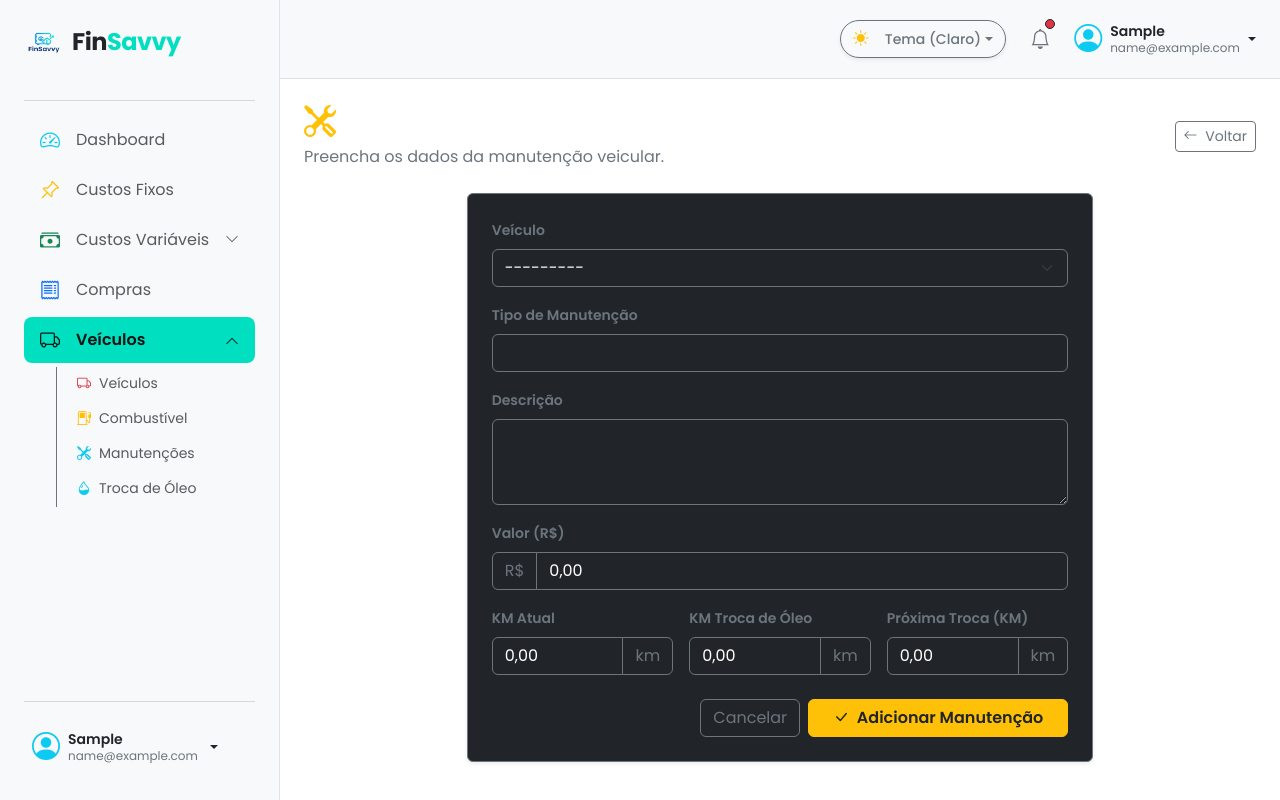
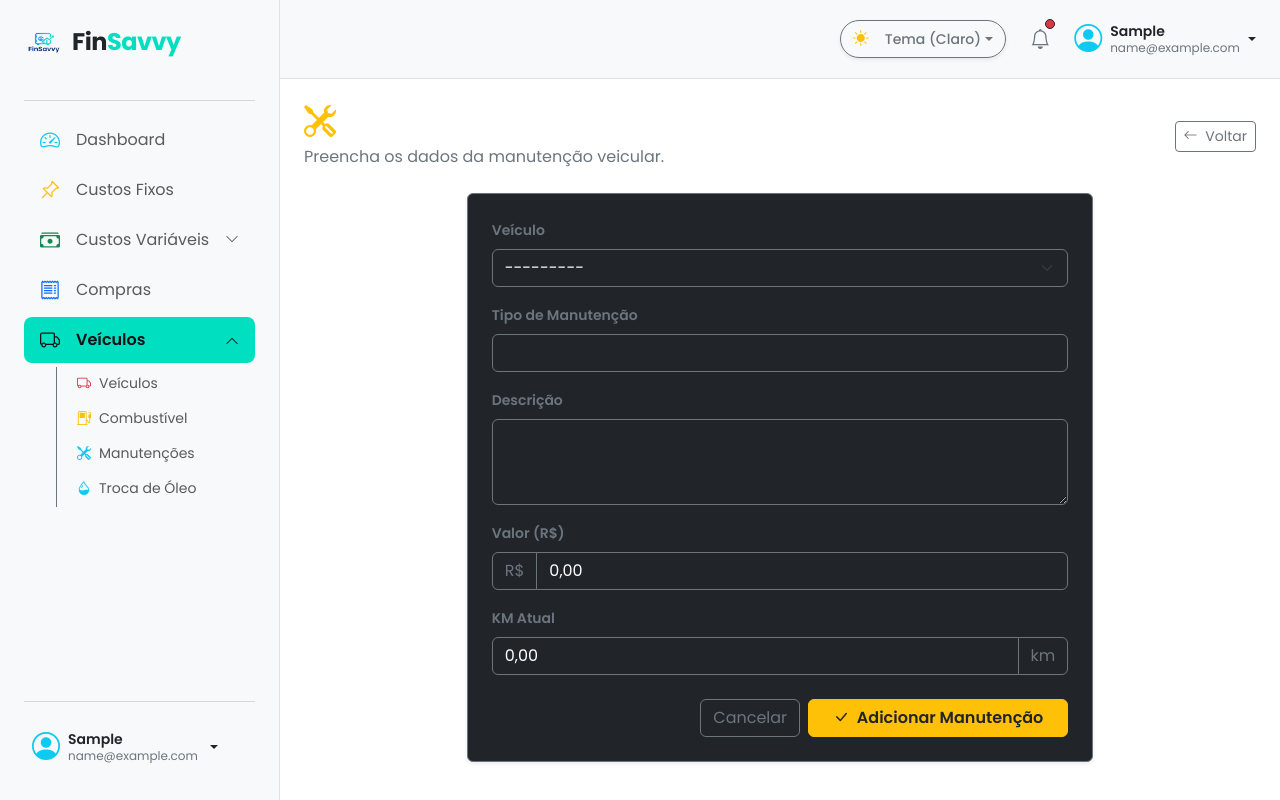
Before and after one commit to Matheus0820/finsavvy, a Django app: page /manutencoes/add/ in a window 1280 px wide. Run offline with Django 4.2, Linux system fonts and the light colour scheme; the visitor is signed in with stand-in values (Sample User, id 1); data that the repository does not hold is empty.

Commit message:
fix(manutencao): remover campos obsoletos de troca de óleo do template de manutenção

```diff
--- a/templates/pages/add_manutencao.html
+++ b/templates/pages/add_manutencao.html
@@ -50,8 +50,7 @@
                             <div class="text-danger small mt-1">{{ form.valor.errors.0 }}</div>
                         {% endif %}
                     </div>
-                    <div class="row g-3 mb-4">
-                        <div class="col-md-4">
+                    <div class="mb-4">
                         <label for="id_km_atual" class="form-label text-secondary small fw-semibold">KM Atual</label>
                         <div class="input-group">
                             <input type="text" class="form-control bg-dark text-white border-secondary mascara-dinheiro" id="id_km_atual" name="km_atual" value="{{ form.km_atual.value|default:'0,00' }}" autocomplete="off">
@@ -60,27 +59,6 @@
                         {% if form.km_atual.errors %}
                             <div class="text-danger small mt-1">{{ form.km_atual.errors.0 }}</div>
                         {% endif %}
-                        </div>
-                        <div class="col-md-4">
-                            <label for="id_km_troca_oleo" class="form-label text-secondary small fw-semibold">KM Troca de Óleo</label>
-                            <div class="input-group">
-                                <input type="text" class="form-control bg-dark text-white border-secondary mascara-dinheiro" id="id_km_troca_oleo" name="km_troca_oleo" value="{{ form.km_troca_oleo.value|default:'0,00' }}" autocomplete="off">
-                                <span class="input-group-text bg-dark border-secondary text-secondary">km</span>
-                            </div>
-                            {% if form.km_troca_oleo.errors %}
-                                <div class="text-danger small mt-1">{{ form.km_troca_oleo.errors.0 }}</div>
-                            {% endif %}
-                        </div>
-                        <div class="col-md-4">
-                            <label for="id_km_proximo_oleo" class="form-label text-secondary small fw-semibold">Próxima Troca (KM)</label>
-                            <div class="input-group">
-                                <input type="text" class="form-control bg-dark text-white border-secondary mascara-dinheiro" id="id_km_proximo_oleo" name="km_proximo_oleo" value="{{ form.km_proximo_oleo.value|default:'0,00' }}" autocomplete="off">
-                                <span class="input-group-text bg-dark border-secondary text-secondary">km</span>
-                            </div>
-                            {% if form.km_proximo_oleo.errors %}
-                                <div class="text-danger small mt-1">{{ form.km_proximo_oleo.errors.0 }}</div>
-                            {% endif %}
-                        </div>
                     </div>
 
                     <div class="d-flex justify-content-end gap-2">
@@ -143,8 +121,6 @@
 
         aplicarMascaraMoeda('id_valor');
         aplicarMascaraMoeda('id_km_atual');
-        aplicarMascaraMoeda('id_km_troca_oleo');
-        aplicarMascaraMoeda('id_km_proximo_oleo');
     });
 </script>
 {% endblock %}
```
Lines whose indentation alone changed are shown as unchanged.
